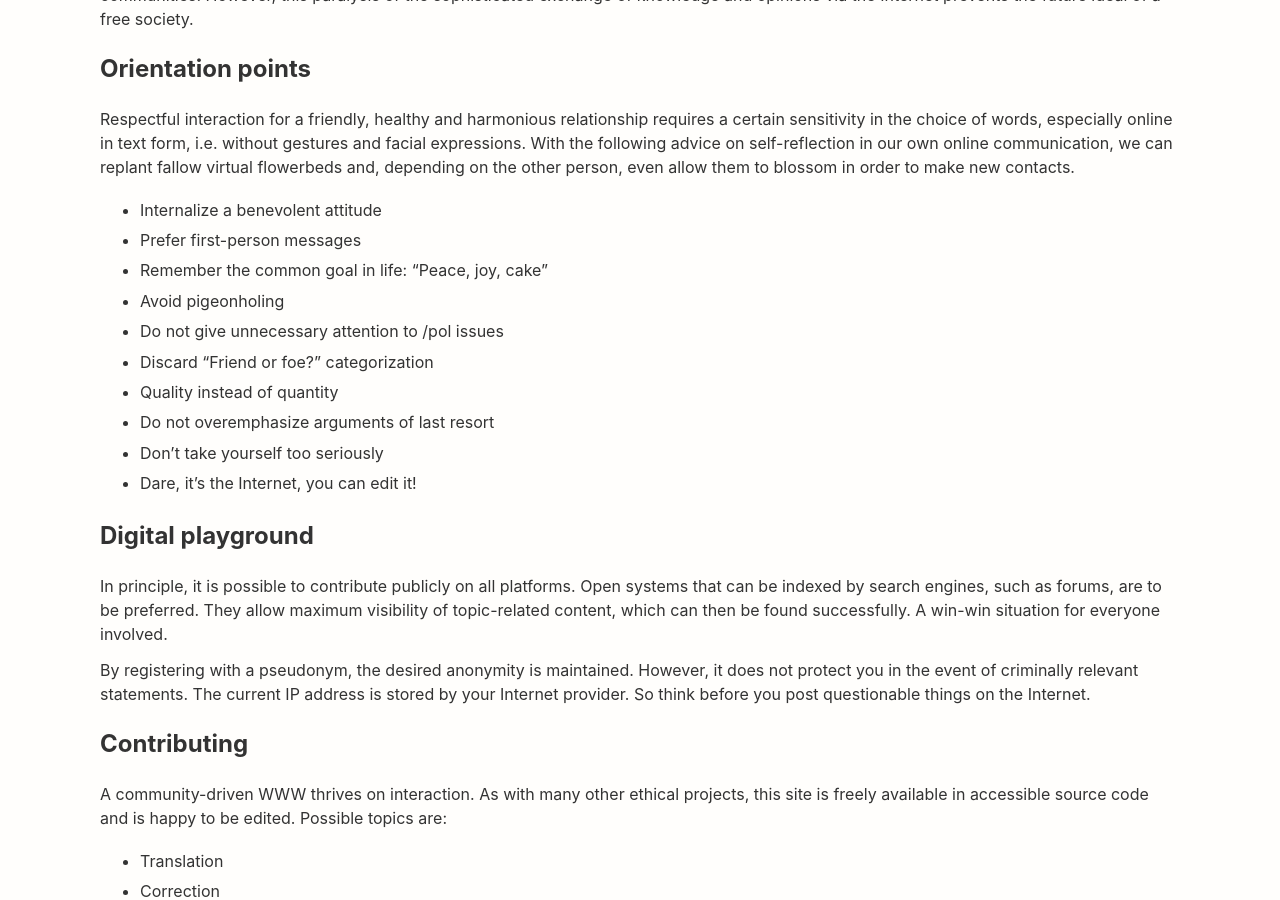
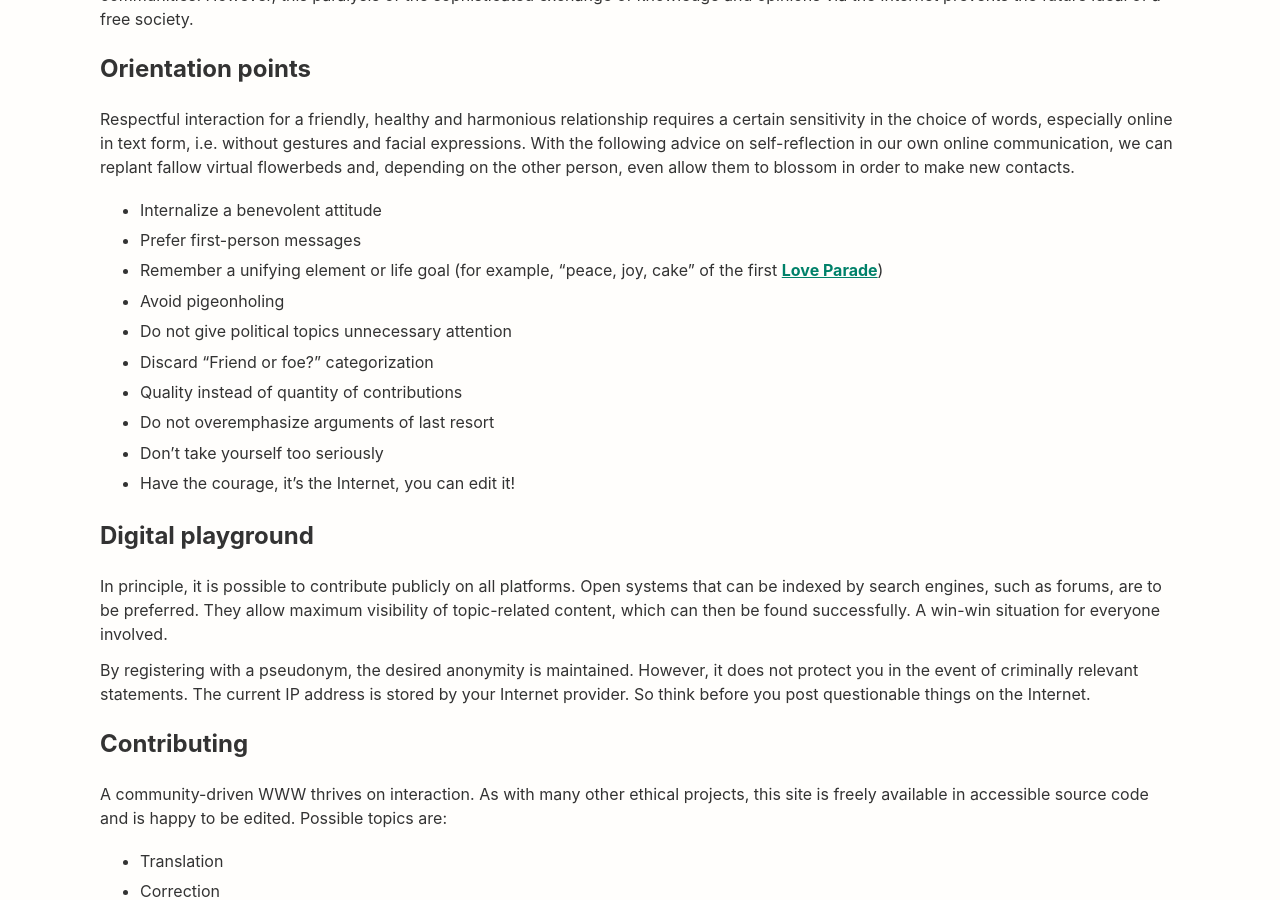
Before and after one commit to midzer/commentbeauty, a Jekyll site: the page built from index.md, in a window 1280 px wide and 900 px high, scrolled down 910 px. Built offline with Jekyll 4.4.1, drawn with Linux system fonts in a browser that asks for light colours.

Commit message:
update orientation points translation

```diff
--- a/index.md
+++ b/index.md
@@ -25,14 +25,14 @@ Respectful interaction for a friendly, healthy and harmonious relationship requi
 
 * Internalize a benevolent attitude
 * Prefer first-person messages
-* Remember the common goal in life: "Peace, joy, cake"
+* Remember a unifying element or life goal (for example, “peace, joy, cake” of the first [Love Parade](https://en.wikipedia.org/wiki/Love_Parade))
 * Avoid pigeonholing
-* Do not give unnecessary attention to /pol issues
+* Do not give political topics unnecessary attention
 * Discard "Friend or foe?" categorization
-* Quality instead of quantity
+* Quality instead of quantity of contributions
 * Do not overemphasize arguments of last resort
 * Don't take yourself too seriously
-* Dare, it's the Internet, you can edit it!
+* Have the courage, it's the Internet, you can edit it!
 
 ## Digital playground
 
```
